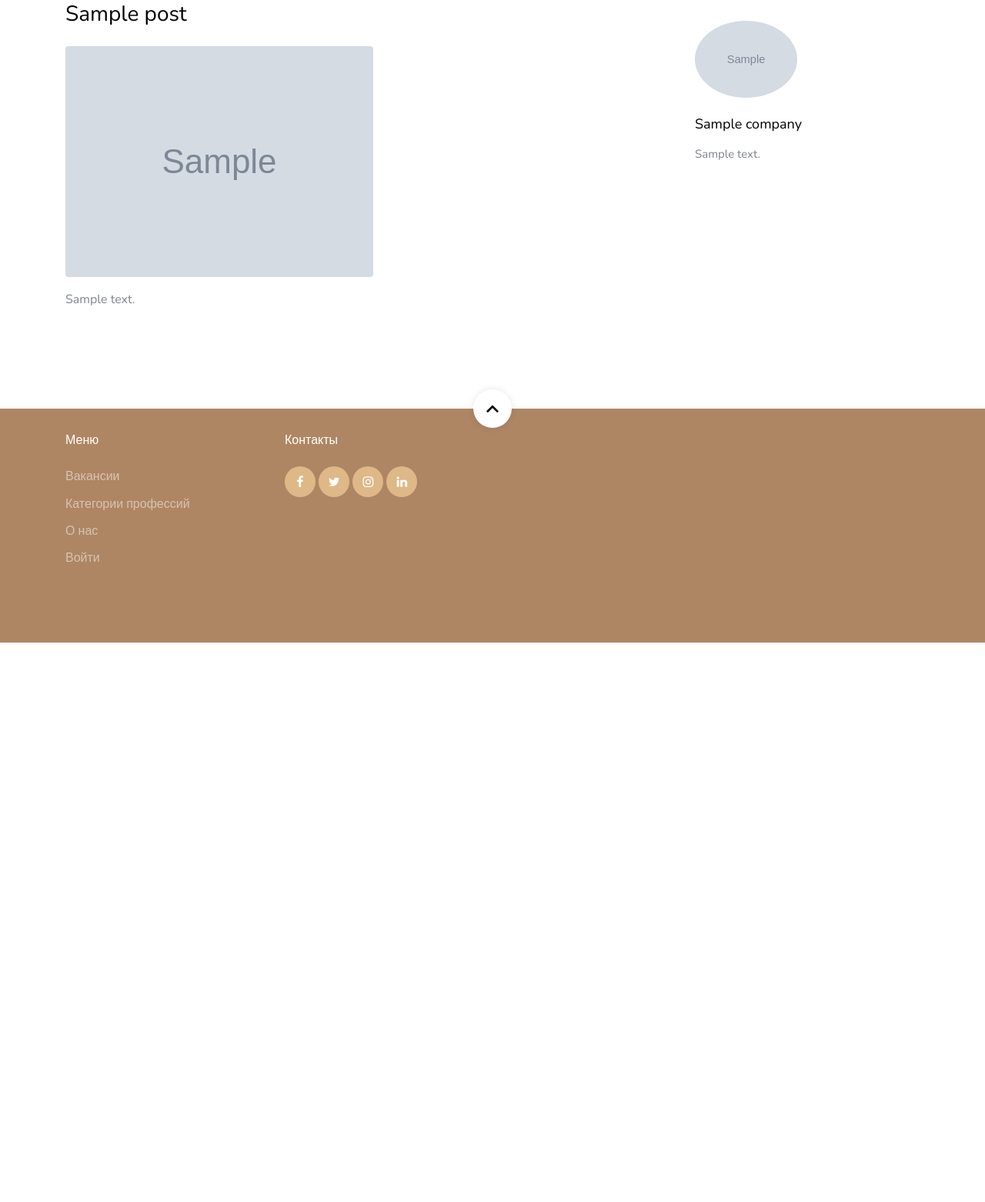
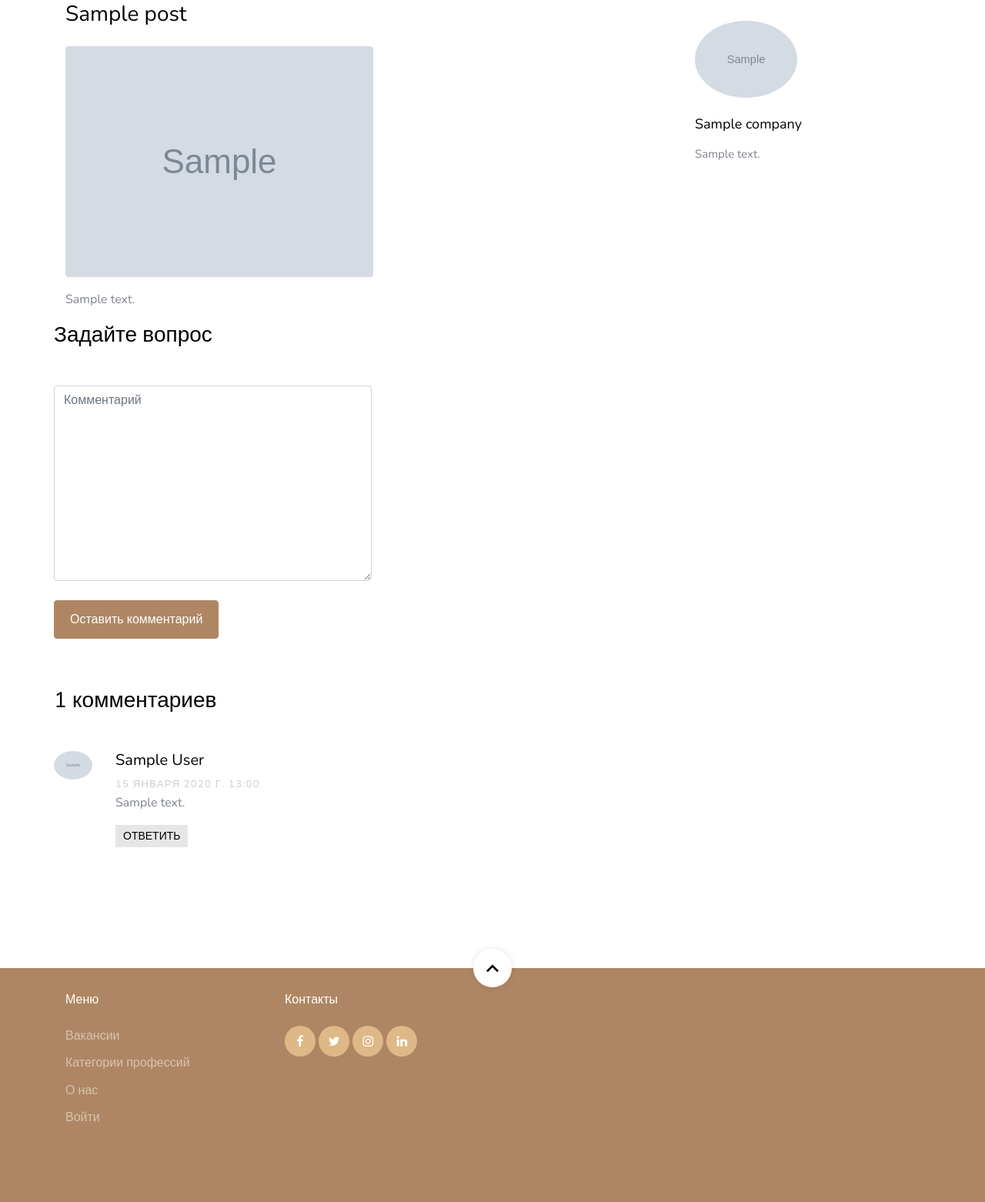
Before and after one commit to zai-elina/topjob, a Django app: a page that uses topjob/templates/layout1.html in a window 1280 px wide. Shown: the part 508-2070 px from the top of the page at 77% size. Before the commit the page ends 1343 px from the top, so only its background shows below. Run offline with Django 4.2, Linux system fonts and the light colour scheme; a user stored in the database is signed in; tables that the repository leaves empty hold one stand-in row (values such as "Sample post"); grey boxes marked "Sample" are stand-in pictures; some libraries are stand-ins or nearby versions; some web fonts are replaced.

Commit message:
comments

```diff
--- a/company_blog/forms.py
+++ b/company_blog/forms.py
@@ -1,6 +1,6 @@
 from django import forms
 from django.contrib.admin import widgets
-from .models import Post
+from .models import Post,Comments
 
 class PostForm(forms.ModelForm):
     title = forms.CharField(required=True,widget=forms.TextInput(attrs={'class': 'form-control form-control-lg','placeholder':'Заголовок'}))
@@ -10,3 +10,11 @@ class PostForm(forms.ModelForm):
     class Meta:
         model = Post
         fields = ['title', 'description', 'image']
+
+
+class CommentForm(forms.ModelForm):
+    text_comments = forms.CharField(required=True, widget=forms.Textarea(attrs={'class':'form-control','placeholder':'Комментарий'}))
+
+    class Meta:
+        model = Comments
+        fields = ['text_comments']
--- a/company_blog/models.py
+++ b/company_blog/models.py
@@ -35,9 +35,11 @@ class Post(models.Model):
 
 
 class Comments(models.Model):
-    user = models.OneToOneField(User, on_delete=models.CASCADE)
+    user = models.ForeignKey(User, on_delete=models.CASCADE)
     text_comments = models.TextField('Текст комментария', max_length=2000)
     post = models.ForeignKey(Post, verbose_name='Публикация', on_delete=models.CASCADE)
+    date = models.DateTimeField(default=timezone.now)
+
 
     def __str__(self):
         return f'{self.user.username}, {self.post}'
--- a/company_blog/templates/company-blog-detail.html
+++ b/company_blog/templates/company-blog-detail.html
@@ -49,121 +49,7 @@
             <h3 class="mb-4">{{post.title}}</h3>
             <p><img src="{{post.image.url}}" alt="Image" class="img-fluid rounded"></p>
               <p>{{post.description|linebreaks}}</p>
-
-
-<!--            <div class="pt-5">-->
-<!--              <h3 class="mb-5">6 Comments</h3>-->
-<!--              <ul class="comment-list">-->
-<!--                <li class="comment">-->
-<!--                  <div class="vcard bio">-->
-<!--                    <img src="images/person_2.jpg" alt="Image placeholder">-->
-<!--                  </div>-->
-<!--                  <div class="comment-body">-->
-<!--                    <h3>Jacob Smith</h3>-->
-<!--                    <div class="meta">January 9, 2018 at 2:21pm</div>-->
-<!--                    <p>Lorem ipsum dolor sit amet, consectetur adipisicing elit. Pariatur quidem laborum necessitatibus, ipsam impedit vitae autem, eum officia, fugiat saepe enim sapiente iste iure! Quam voluptas earum impedit necessitatibus, nihil?</p>-->
-<!--                    <p><a href="#" class="reply">Reply</a></p>-->
-<!--                  </div>-->
-<!--                </li>-->
-
-<!--                <li class="comment">-->
-<!--                  <div class="vcard bio">-->
-<!--                    <img src="images/person_3.jpg" alt="Image placeholder">-->
-<!--                  </div>-->
-<!--                  <div class="comment-body">-->
-<!--                    <h3>Chris Meyer</h3>-->
-<!--                    <div class="meta">January 9, 2018 at 2:21pm</div>-->
-<!--                    <p>Lorem ipsum dolor sit amet, consectetur adipisicing elit. Pariatur quidem laborum necessitatibus, ipsam impedit vitae autem, eum officia, fugiat saepe enim sapiente iste iure! Quam voluptas earum impedit necessitatibus, nihil?</p>-->
-<!--                    <p><a href="#" class="reply">Reply</a></p>-->
-<!--                  </div>-->
-
-<!--                  <ul class="children">-->
-<!--                    <li class="comment">-->
-<!--                      <div class="vcard bio">-->
-<!--                        <img src="images/person_5.jpg" alt="Image placeholder">-->
-<!--                      </div>-->
-<!--                      <div class="comment-body">-->
-<!--                        <h3>Chintan Patel</h3>-->
-<!--                        <div class="meta">January 9, 2018 at 2:21pm</div>-->
-<!--                        <p>Lorem ipsum dolor sit amet, consectetur adipisicing elit. Pariatur quidem laborum necessitatibus, ipsam impedit vitae autem, eum officia, fugiat saepe enim sapiente iste iure! Quam voluptas earum impedit necessitatibus, nihil?</p>-->
-<!--                        <p><a href="#" class="reply">Reply</a></p>-->
-<!--                      </div>-->
-
-
-<!--                      <ul class="children">-->
-<!--                        <li class="comment">-->
-<!--                          <div class="vcard bio">-->
-<!--                            <img src="images/person_1.jpg" alt="Image placeholder">-->
-<!--                          </div>-->
-<!--                          <div class="comment-body">-->
-<!--                            <h3>Jean Doe</h3>-->
-<!--                            <div class="meta">January 9, 2018 at 2:21pm</div>-->
-<!--                            <p>Lorem ipsum dolor sit amet, consectetur adipisicing elit. Pariatur quidem laborum necessitatibus, ipsam impedit vitae autem, eum officia, fugiat saepe enim sapiente iste iure! Quam voluptas earum impedit necessitatibus, nihil?</p>-->
-<!--                            <p><a href="#" class="reply">Reply</a></p>-->
-<!--                          </div>-->
-
-<!--                            <ul class="children">-->
-<!--                              <li class="comment">-->
-<!--                                <div class="vcard bio">-->
-<!--                                  <img src="images/person_4.jpg" alt="Image placeholder">-->
-<!--                                </div>-->
-<!--                                <div class="comment-body">-->
-<!--                                  <h3>Ben Afflick</h3>-->
-<!--                                  <div class="meta">January 9, 2018 at 2:21pm</div>-->
-<!--                                  <p>Lorem ipsum dolor sit amet, consectetur adipisicing elit. Pariatur quidem laborum necessitatibus, ipsam impedit vitae autem, eum officia, fugiat saepe enim sapiente iste iure! Quam voluptas earum impedit necessitatibus, nihil?</p>-->
-<!--                                  <p><a href="#" class="reply">Reply</a></p>-->
-<!--                                </div>-->
-<!--                              </li>-->
-<!--                            </ul>-->
-<!--                        </li>-->
-<!--                      </ul>-->
-<!--                    </li>-->
-<!--                  </ul>-->
-<!--                </li>-->
-
-<!--                <li class="comment">-->
-<!--                  <div class="vcard bio">-->
-<!--                    <img src="images/person_1.jpg" alt="Image placeholder">-->
-<!--                  </div>-->
-<!--                  <div class="comment-body">-->
-<!--                    <h3>Jean Doe</h3>-->
-<!--                    <div class="meta">January 9, 2018 at 2:21pm</div>-->
-<!--                    <p>Lorem ipsum dolor sit amet, consectetur adipisicing elit. Pariatur quidem laborum necessitatibus, ipsam impedit vitae autem, eum officia, fugiat saepe enim sapiente iste iure! Quam voluptas earum impedit necessitatibus, nihil?</p>-->
-<!--                    <p><a href="#" class="reply">Reply</a></p>-->
-<!--                  </div>-->
-<!--                </li>-->
-<!--              </ul>-->
-<!--              &lt;!&ndash; END comment-list &ndash;&gt;-->
-
-<!--              <div class="comment-form-wrap pt-5">-->
-<!--                <h3 class="mb-5">Leave a comment</h3>-->
-<!--                <form action="#" class="">-->
-<!--                  <div class="form-group">-->
-<!--                    <label for="name">Name *</label>-->
-<!--                    <input type="text" class="form-control" id="name">-->
-<!--                  </div>-->
-<!--                  <div class="form-group">-->
-<!--                    <label for="email">Email *</label>-->
-<!--                    <input type="email" class="form-control" id="email">-->
-<!--                  </div>-->
-<!--                  <div class="form-group">-->
-<!--                    <label for="website">Website</label>-->
-<!--                    <input type="url" class="form-control" id="website">-->
-<!--                  </div>-->
-
-<!--                  <div class="form-group">-->
-<!--                    <label for="message">Message</label>-->
-<!--                    <textarea name="" id="message" cols="30" rows="10" class="form-control"></textarea>-->
-<!--                  </div>-->
-<!--                  <div class="form-group">-->
-<!--                    <input type="submit" value="Оставить комментарий" class="btn btn-primary btn-md btn-color">-->
-<!--                  </div>-->
-
-<!--                </form>-->
-<!--              </div>-->
-<!--            </div>-->
-
-          </div>
+            </div>
           <div class="col-lg-4 sidebar pl-lg-5">
             <div class="sidebar-box">
               <img src="{{company.companyLogo.url}}" alt="Image placeholder" class="img-fluid mb-4 w-50 rounded-circle">
@@ -172,9 +58,73 @@
             </div>
 
           </div>
+
+
+              {% if request.user.is_authenticated %}
+                  {% if request.user.profile.kind == "Соискатель" %}
+                <div class="comment-form-wrap">
+                    <h3 class="mb-5">Задайте вопрос</h3>
+                    <form method="POST" class="" action="{% url 'add-comment' company.slug post.slug %}" id="comment">
+                        {% csrf_token %}
+                      <div class="form-group">
+                        <label>{{form.text_comments}}</label>
+                      </div>
+                      <div class="form-group">
+                        <input type="submit" value="Оставить комментарий" class="btn btn-primary btn-md btn-color">
+                      </div>
+                    </form>
+                    <script src="https://ajax.googleapis.com/ajax/libs/jquery/3.5.1/jquery.min.js"></script>
+				  <script>
+					  $(document).ready(function () {
+						  // отслеживаем событие отправки формы
+						  $('#comment').submit(function () {
+							  // создаем AJAX-вызов
+							  $.ajax({
+								  data: $(this).serialize(), // получаем данные формы
+								  type: $(this).attr('method'), // GET или POST
+								  url: "{% url 'add-comment' company.slug post.slug %}",
+								  // если успешно, то
+								  success: function (response) {
+									  $ ('#comment')[0].reset ();
+									  $("#block").load("{% url 'add-comment' company.slug post.slug %} #block");
+								  },
+								  // если ошибка, то
+								  error: function (response) {
+									  // предупредим об ошибке
+									  alert("Ошибка ввода данных");
+									  console.log(response.responseJSON.errors)
+								  }
+							  });
+							  return false;
+						  });
+					  })
+				  </script>
+            {% endif %}
+          {% endif %}
+              <div class="pt-5">
+              <h3 class="mb-5">{{comments.count}} комментариев</h3>
+              <ul class="comment-list" id="block">
+                {% for comment in comments %}
+                <li class="comment">
+                  <div class="vcard bio">
+                    <img src="{{comment.user.profile.image.url}}" alt="Image placeholder">
+                  </div>
+                  <div class="comment-body">
+                    <h3>{{comment.user.first_name}} {{comment.user.last_name}}</h3>
+                    <div class="meta">{{comment.date}}</div>
+                    <p>{{comment.text_comments}}</p>
+                    <p><a href="#" class="reply">Ответить</a></p>
+                  </div>
+                </li>
+
+                {% endfor %}
+
+              </ul>
+
+          </div>
         </div>
       </div>
-    </section>
+</section>
 
 
 
--- a/company_blog/urls.py
+++ b/company_blog/urls.py
@@ -6,6 +6,7 @@ urlpatterns = [
     path('company-blog/<slug:slug_company>/<slug:slug_post>', PostDetail.as_view() , name='company-blog-detail'),
     path('company-blog/<slug:slug_company>/<slug:slug>/post-delete', post_delete , name='post-delete'),
     path('company-blog/<slug:slug_company>/<slug:slug>/post-edit', post_edit, name='post-edit'),
+    path('company-blog/<slug:slug_company>/<slug:slug_post>/add-comment', add_comment, name='add-comment'),
     path('company-blogs/', company_blogs, name='company-blogs'),
     path('company-blogs/create-post', create_post, name='create-post'),
 ]
--- a/company_blog/views.py
+++ b/company_blog/views.py
@@ -1,6 +1,7 @@
 from django.contrib.auth.decorators import login_required
 from django.contrib.auth.mixins import LoginRequiredMixin
 from django.contrib import messages
+from django.http import JsonResponse
 from django.shortcuts import render, redirect
 from django.urls import reverse_lazy
 from django.views.generic.base import View
@@ -26,8 +27,11 @@ class PostDetail(View):
         context={}
         company = Company.objects.get(slug=slug_company)
         post = Post.objects.get(slug=slug_post)
+        comments = Comments.objects.filter(post=post)
+        context['comments'] = comments
         context['company'] = company
         context['post']=post
+        context['form'] = CommentForm()
 
         return render(request, 'company-blog-detail.html', context)
 
@@ -88,3 +92,22 @@ def post_edit(request,slug_company,slug):
         return render(request, 'post_form.html', context)
 
     return render(request, 'post_form.html', {})
+
+@login_required
+def add_comment(request,slug_company,slug_post):
+    post = Post.objects.get(slug=slug_post)
+    if request.method == 'POST' and request.headers.get('x-requested-with') == 'XMLHttpRequest':
+        form = CommentForm(request.POST)
+        if form.is_valid():
+            obj = form.save(commit=False)
+            obj.user = request.user
+            obj.post = post
+            obj.save()
+            name = request.user.first_name
+            return JsonResponse({'name':name},status=200)
+        else:
+            errors = form.errors.as_json()
+            return JsonResponse({'errors': errors}, status=400)
+
+
+    return redirect('company-blog-detail',slug_company,slug_post)
--- a/topjob/templates/layout1.html
+++ b/topjob/templates/layout1.html
@@ -80,6 +80,7 @@
                   {% endif %}
                 </ul>
               </li>
+              <li><a href="{% url 'company-blogs' %}">Все блоги</a></li>
                 {% else %}
                 <li><a href="{% url 'resume-list' %}">Резюме</a></li>
               {% if request.user.company.slug %}
```
Also changed, not shown: company_blog/migrations/0004_alter_comments_user.py (added), company_blog/migrations/0005_comments_date.py (added).
